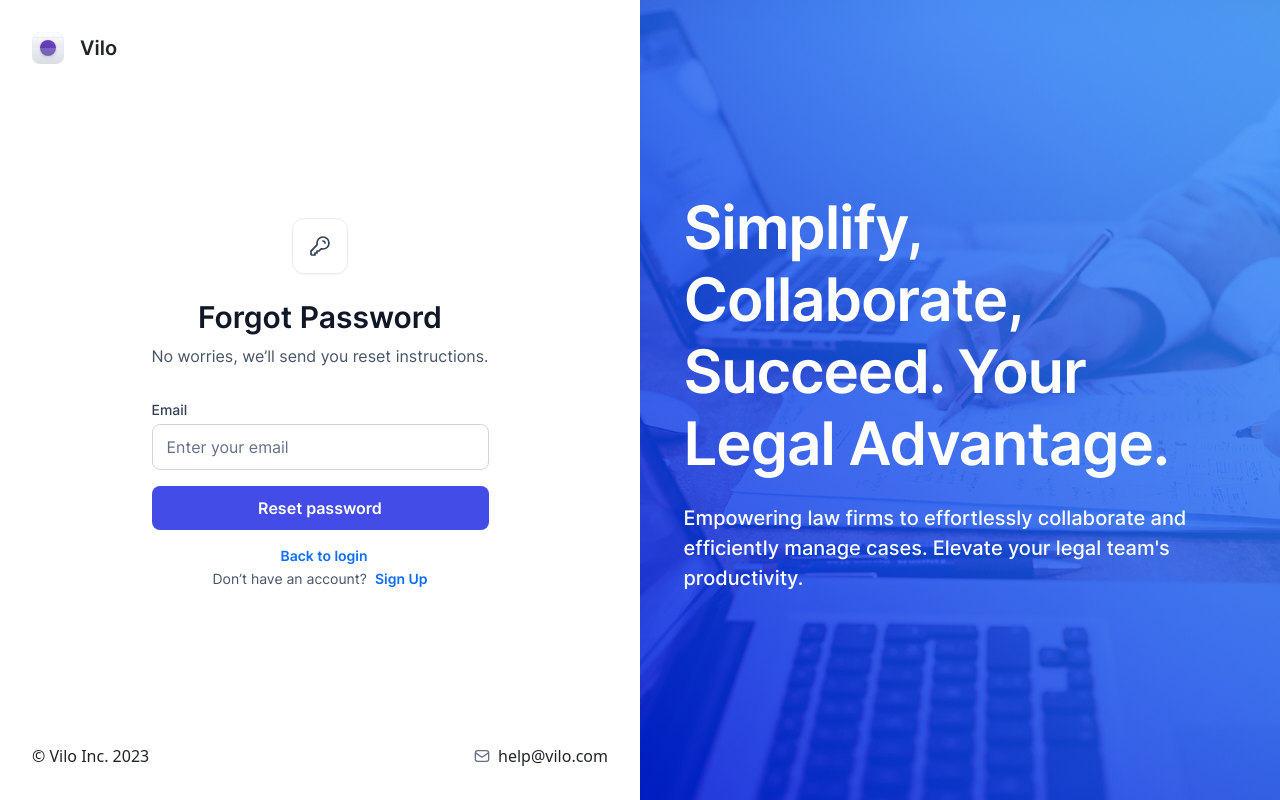
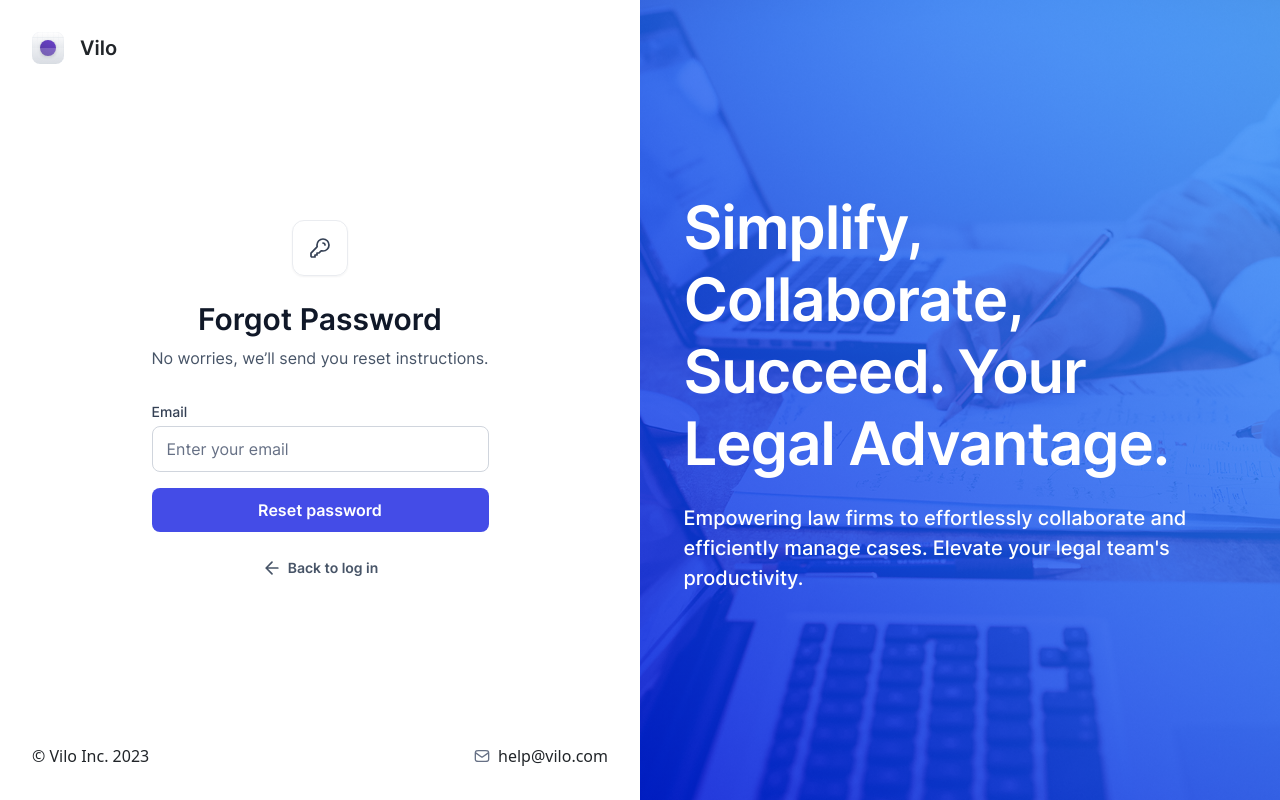
Before and after one commit to ixtrim/vilo-web-form, a Vue app: page /forgot-password in a window 1280 px wide. Built offline with nearby package versions, Linux system fonts and the light colour scheme.

Commit message:
fixup! refactor: Changed structure of frontend app.

```diff
--- a/src/components/v-link/VLink.scss
+++ b/src/components/v-link/VLink.scss
@@ -9,6 +9,11 @@
 
   &:hover {
     text-decoration: underline;
+  }
+
+  &--block {
+    width: 100%;
+    padding: 10px 16px;
   }
 
   &--primary {
@@ -52,7 +57,7 @@
     justify-content: center;
 
     i {
-      margin-right: 8px;
+      margin-right: 6px;
     }
   }
 
@@ -63,13 +68,19 @@
     justify-content: center;
 
     i {
-      margin-left: 8px;
+      margin-left: 6px;
     }
   }
 
   // Icons
   .arrow-left {
-    /* styles for arrow-left icon */
+    width: 20px;
+    height: 20px;
+    display: inline-block;
+    background-image: url(../styles/icons/back-icon.svg);
+    background-repeat: no-repeat;
+    background-position: center;
+    background-size: cover;
   }
 
   .arrow-right {
@@ -121,5 +132,4 @@
     background-position: center;
     background-size: cover;
   }
-
 }
--- a/src/components/v-link/VLink.vue
+++ b/src/components/v-link/VLink.vue
@@ -1,10 +1,10 @@
 <template>
-  <router-link v-if="isRouteLink" :to="to" :class="[linkClass, `v-link--${style}`, { [`v-link--icon-${icon}`]: icon !== 'no' }]">
+  <router-link v-if="isRouteLink" :to="to" :class="[linkClass, `v-link--${styled}`, { [`v-link--icon-${icon}`]: icon !== 'no' }, { 'v-link--block': block }]">
     <i v-if="icon === 'left'" :class="iconStyle"></i>
     <slot></slot>
     <i v-if="icon === 'right'" :class="iconStyle"></i>
   </router-link>
-  <a v-else :href="to" :target="openInNewTab ? '_blank' : '_self'" :class="[linkClass, `v-link--${style}`, { [`v-link--icon-${icon}`]: icon !== 'no' }]">
+  <a v-else :href="to" :target="openInNewTab ? '_blank' : '_self'" :class="[linkClass, `v-link--${styled}`, { [`v-link--icon-${icon}`]: icon !== 'no' }, { 'v-link--block': block }]">
     <i v-if="icon === 'left'" :class="iconStyle"></i>
     <slot></slot>
     <i v-if="icon === 'right'" :class="iconStyle"></i>
--- a/src/views/ForgotPassword.vue
+++ b/src/views/ForgotPassword.vue
@@ -7,13 +7,9 @@
     <v-input label="Email" placeholder="Enter your email" />
 
     <v-button text="Reset password" @click="handleButtonClick" block=true></v-button>
-    <VLink to="/signin" isRouteLink styled="primary" icon="left" icon-style="arrow-left" block=true>
-      <span>Back to login</span>
+    <VLink to="/signin" isRouteLink styled="secondary" icon="left" icon-style="arrow-left" block=true>
+      <span>Back to log in</span>
     </VLink>
-    <div class="signup-wrap text-center">
-      <span>Don’t have an account?</span>
-      <VLink to="/signup" isRouteLink>Sign Up</VLink>
-    </div>
   </div>
 </template>
 <script>
```
